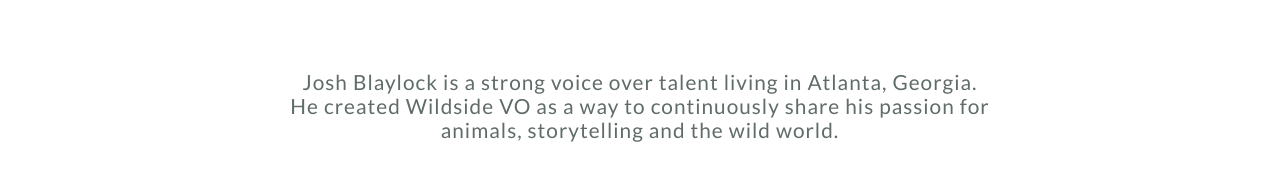
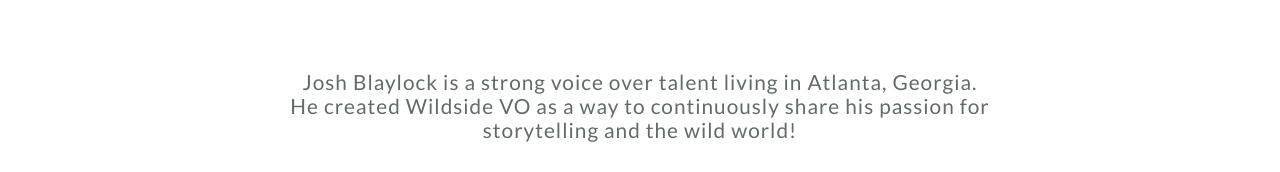
Before and after one commit to tylorkolbeck/wildside, a React (Create React App) app: page / in a window 1280 px wide. Shown: the part 780-952 px from the top of the page. Built offline with nearby package versions, Linux system fonts and the light colour scheme.

Commit message:
changed home page wording

```diff
--- a/src/containers/Home/Home.js
+++ b/src/containers/Home/Home.js
@@ -22,7 +22,7 @@
             </HeaderBox> */}
 
             <p className="Home-text">
-                Josh Blaylock is a strong voice over talent living in Atlanta, Georgia. He created Wildside VO as a way to continuously share his passion for animals, storytelling and the wild world.
+                Josh Blaylock is a strong voice over talent living in Atlanta, Georgia. He created Wildside VO as a way to continuously share his passion for storytelling and the wild world!
             </p>
 
             {/* <HomeDemoContainer /> */}
```
